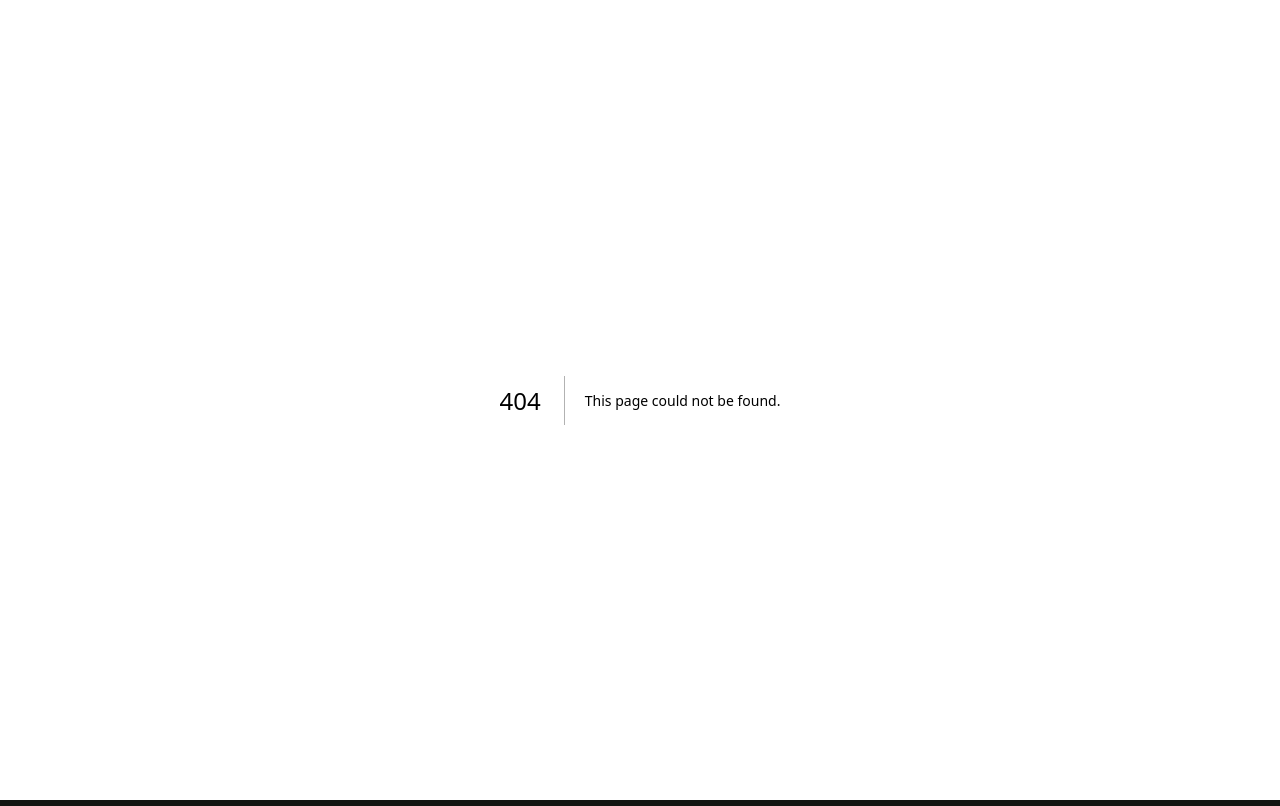
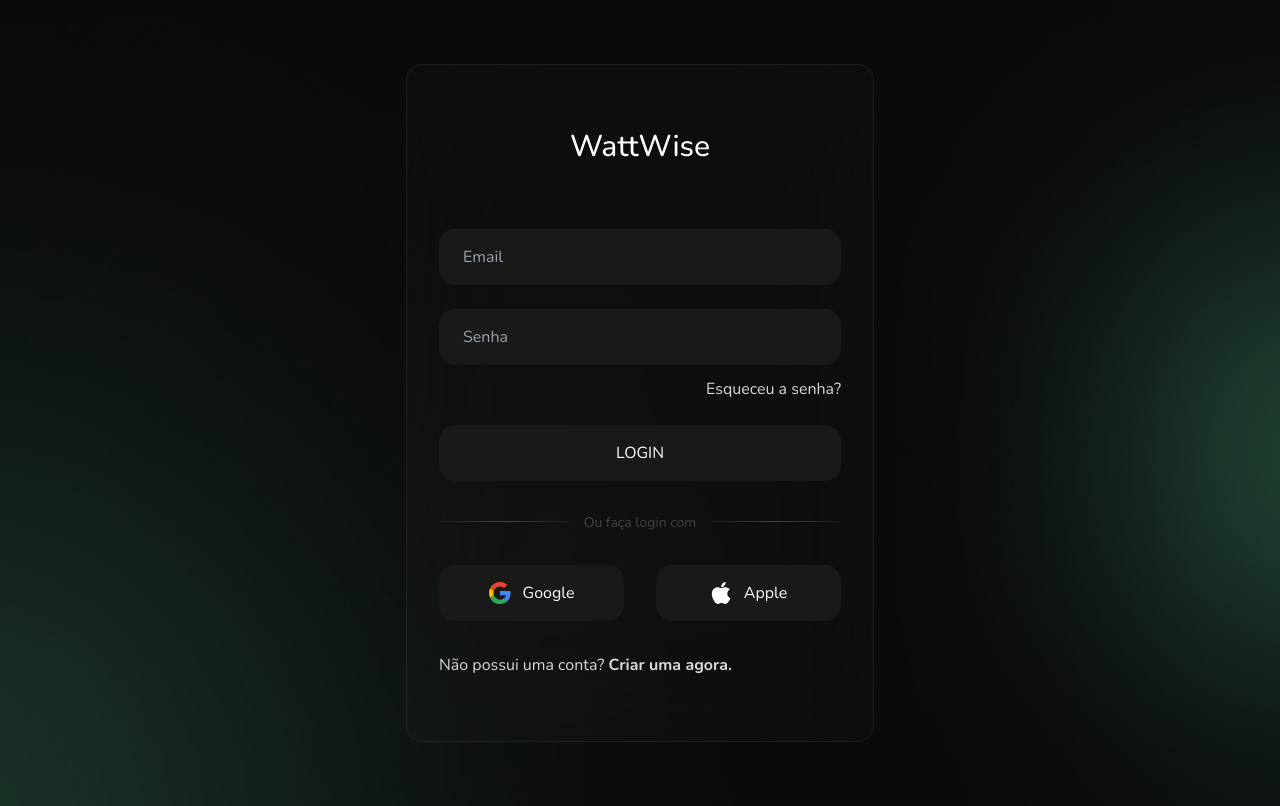
Before and after one commit to edvxndxvi/wattwise, a Next.js app: page /auth/login in a window 1280 px wide. Before the commit this address had no page. Built offline with nearby package versions, Linux system fonts and the light colour scheme.

Commit message:
adjusting folder structuring

```diff
--- /dev/null
+++ b/src/app/auth/login/page.tsx
@@ -0,0 +1,34 @@
+import googleIcon from '../../../../public/assets/svg/google-icon.svg';
+import appleIcon from '../../../../public/assets/svg/apple-icon.svg';
+import { SocialLoginButton } from '@/components/SocialLoginButton/SocialLoginButton';
+import Link from 'next/link';
+
+export default function Login() {
+  return (
+    <>
+      <section className="login-bg bg-cover bg-center min-w-screen min-h-screen">
+        <div className="py-16 px-4 max-w-[500px] mx-auto">
+          <form className="flex flex-col px-8 py-16 bg-glass backdrop-blur-3xl rounded-2xl border-solid border-[1px] border-[#ffffff10]">
+            <div className="pb-16">
+              <p className="text-center font-medium text-3xl">WattWise</p>
+            </div>
+            <div className="flex flex-col gap-6">
+              <input type="text" placeholder="Email" className="bg-[#181918] text-base px-6 py-4 rounded-2xl outline-none"/>
+              <input type="password" placeholder="Senha" className="bg-[#181918] text-base px-6 py-4 rounded-2xl outline-none"/>
+            </div>
+            <a href="" className="mt-3 mb-6 text-right text-[#D9D9D9] hover:text-white transition-colors">Esqueceu a senha?</a>
+            <Link href='/dashboard' className='w-full'>
+              <button className="bg-[#181918] w-full flex-1 text-base px-6 py-4 rounded-2xl hover:bg-[#212221] transition-colors">LOGIN</button>
+            </Link>
+            <span className="text-center text-sm text-[#454545] py-8 relative sm:before:content-[''] sm:before:w-[130px] sm:before:h-[1px] sm:before:bg-gradient-to-r before:from-[#1e1e1f] sm:before:via-[#454545] sm:before:to-[#1e1e1f] sm:before:absolute sm:before:left-0 sm:before:top-10 sm:after:content-[''] sm:after:w-[130px] sm:after:h-[1px] sm:after:bg-gradient-to-r sm:after:from-[#1e1e1f] sm:after:via-[#454545] sm:after:to-[#1e1e1f] sm:after:absolute sm:after:right-0 sm:after:top-10">Ou faça login com</span>
+            <div className='flex gap-8 justify-between mb-8'>
+              <SocialLoginButton iconSrc={googleIcon} title="Google" />
+              <SocialLoginButton iconSrc={appleIcon} title="Apple" />
+            </div>
+            <p className='text-[#D9D9D9]'>Não possui uma conta? <a href="" className='font-bold hover:text-white'>Criar uma agora.</a></p>
+          </form>
+        </div>
+      </section>
+    </>
+  );
+}
--- /dev/null
+++ b/src/app/dashboard/layout.tsx
@@ -0,0 +1,7 @@
+export default function DashboardLayout({ children }: { children: React.ReactNode }) {
+    return (
+      <div className="flex">
+        <main className="flex-1">{children}</main>
+      </div>
+    );
+  }
--- /dev/null
+++ b/src/app/dashboard/page.tsx
@@ -0,0 +1,6 @@
+export default function Dashboard() {
+    return (
+        <>
+        </>
+    );
+  }
--- a/src/app/page.tsx
+++ b/src/app/page.tsx
@@ -1,31 +1,19 @@
-import googleIcon from '../../public/assets/svg/google-icon.svg';
-import appleIcon from '../../public/assets/svg/apple-icon.svg';
-import { SocialLoginButton } from '@/components/SocialLoginButton/SocialLoginButton';
+"use client";
+import { redirect } from 'next/navigation';
 
-export default function Login() {
-  return (
-    <>
-      <section className="login-bg bg-cover bg-center min-w-screen min-h-screen">
-        <div className="py-16 px-4 max-w-[500px] mx-auto">
-          <form className="flex flex-col px-8 py-16 bg-glass backdrop-blur-3xl rounded-2xl border-solid border-[1px] border-[#ffffff10]">
-            <div className="pb-16">
-              <p className="text-center font-medium text-3xl">WattWise</p>
-            </div>
-            <div className="flex flex-col gap-6">
-              <input type="text" placeholder="Email" className="bg-[#181918] text-base px-6 py-4 rounded-2xl outline-none"/>
-              <input type="password" placeholder="Senha" className="bg-[#181918] text-base px-6 py-4 rounded-2xl outline-none"/>
-            </div>
-            <a href="" className="mt-3 mb-6 text-right text-[#D9D9D9] hover:text-white transition-colors">Esqueceu a senha?</a>
-            <button className="bg-[#181918] text-base px-6 py-4 rounded-2xl hover:bg-[#212221] transition-colors">LOGIN</button>
-            <span className="text-center text-sm text-[#454545] py-8 relative sm:before:content-[''] sm:before:w-[130px] sm:before:h-[1px] sm:before:bg-gradient-to-r before:from-[#1e1e1f] sm:before:via-[#454545] sm:before:to-[#1e1e1f] sm:before:absolute sm:before:left-0 sm:before:top-10 sm:after:content-[''] sm:after:w-[130px] sm:after:h-[1px] sm:after:bg-gradient-to-r sm:after:from-[#1e1e1f] sm:after:via-[#454545] sm:after:to-[#1e1e1f] sm:after:absolute sm:after:right-0 sm:after:top-10">Ou faça login com</span>
-            <div className='flex gap-8 justify-between mb-8'>
-              <SocialLoginButton iconSrc={googleIcon} title="Google" />
-              <SocialLoginButton iconSrc={appleIcon} title="Apple" />
-            </div>
-            <p className='text-[#D9D9D9]'>Não possui uma conta? <a href="" className='font-bold hover:text-white'>Criar uma agora.</a></p>
-          </form>
-        </div>
-      </section>
-    </>
-  );
+
+export default function HomePage() {
+  //const { isAuthenticated } = useAuth();
+
+  // useEffect(() => {
+  //   if (isAuthenticated) {
+  //     router.push('/dashboard');
+  //   } else {
+  //     router.push('/auth/login');
+  //   }
+  // }, [isAuthenticated, router]);
+  redirect('/auth/login');
+
+
+  return null;
 }
--- a/src/components/SocialLoginButton/SocialLoginButton.tsx
+++ b/src/components/SocialLoginButton/SocialLoginButton.tsx
@@ -7,7 +7,7 @@ interface SocialLoginButtonProps {
 
 export const SocialLoginButton = ({ iconSrc, title }: SocialLoginButtonProps) => {
     return (
-        <div className='bg-[#181918] text-base  py-4 rounded-2xl flex items-center justify-center gap-3 flex-1 cursor-pointer'>
+        <div className='bg-[#181918] text-base  py-4 rounded-2xl flex items-center justify-center gap-3 flex-1 cursor-pointer hover:bg-[#212221] transition-colors'>
             <Image src={iconSrc} alt={`${title} icon`} width={22} height={22} />
             <p>{title}</p>
         </div>
```
